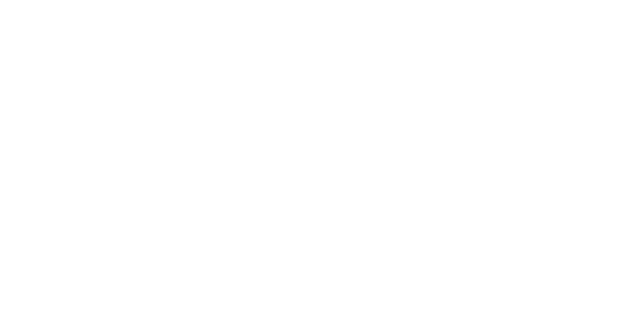
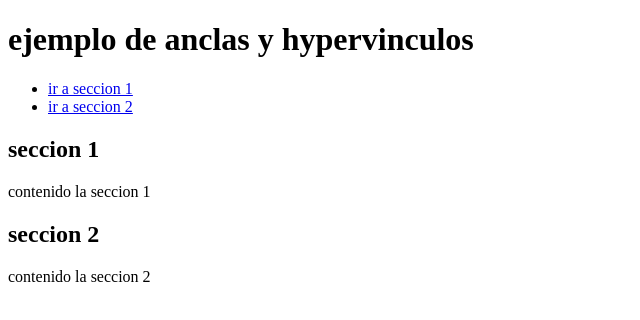
Before and after one commit to michael0sena/1108564720_vargasmichael, a plain HTML site: page vinculo.html in a window 1280 px wide. Shown: the whole page, without its empty margins (0-640 px from the left). Drawn offline with Linux system fonts and the light colour scheme.

Commit message:
vinculo vo2

```diff
--- a/vinculo.html
+++ b/vinculo.html
@@ -3,9 +3,28 @@
 <head>
     <meta charset="UTF-8">
     <meta name="viewport" content="width=device-width, initial-scale=1.0">
-    <title>Document</title>
+    <title>ejemplo de anclas y hypervinculos</title>
 </head>
 <body>
+    <h1>ejemplo de anclas y hypervinculos</h1>
+    <!--programa y ficha-->
+    <nav>
+        <ul>
+            <li><a href="#secion1">ir a seccion 1</a></li>
+            <li><a href="#seccion2">ir a seccion 2</a></li>
 
+        </ul>
+    </nav>
+
+    <!--numero de ficha y programas-->
+    <section id="seccion1">
+    <h2>seccion 1</h2>
+    <p>contenido la seccion 1</p>
+     </section>
+
+     <section id="seccion2">
+     <h2>seccion 2</h2>
+     <p>contenido la seccion 2</p>
+     </section>
 </body>
 </html>
```
